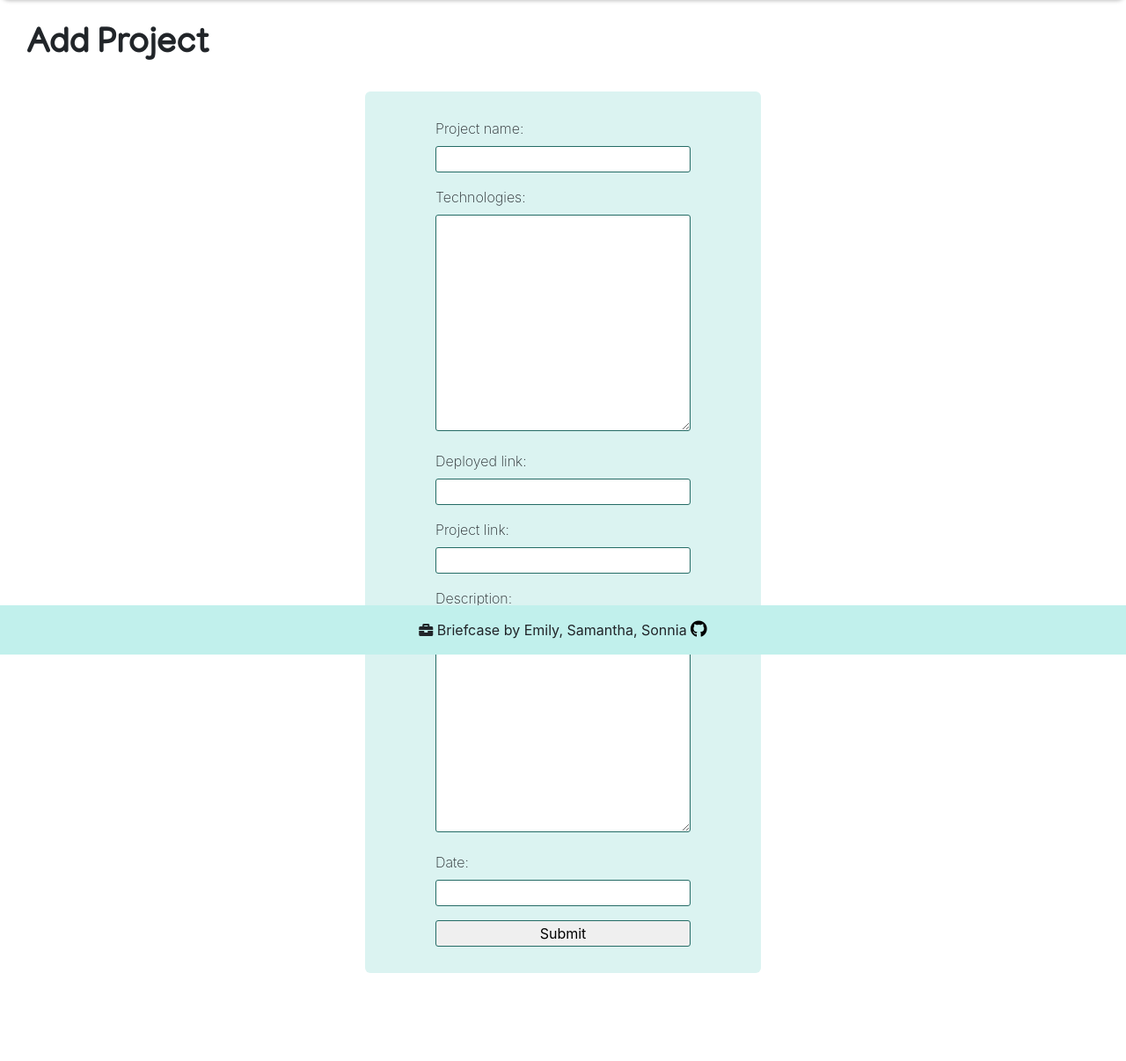
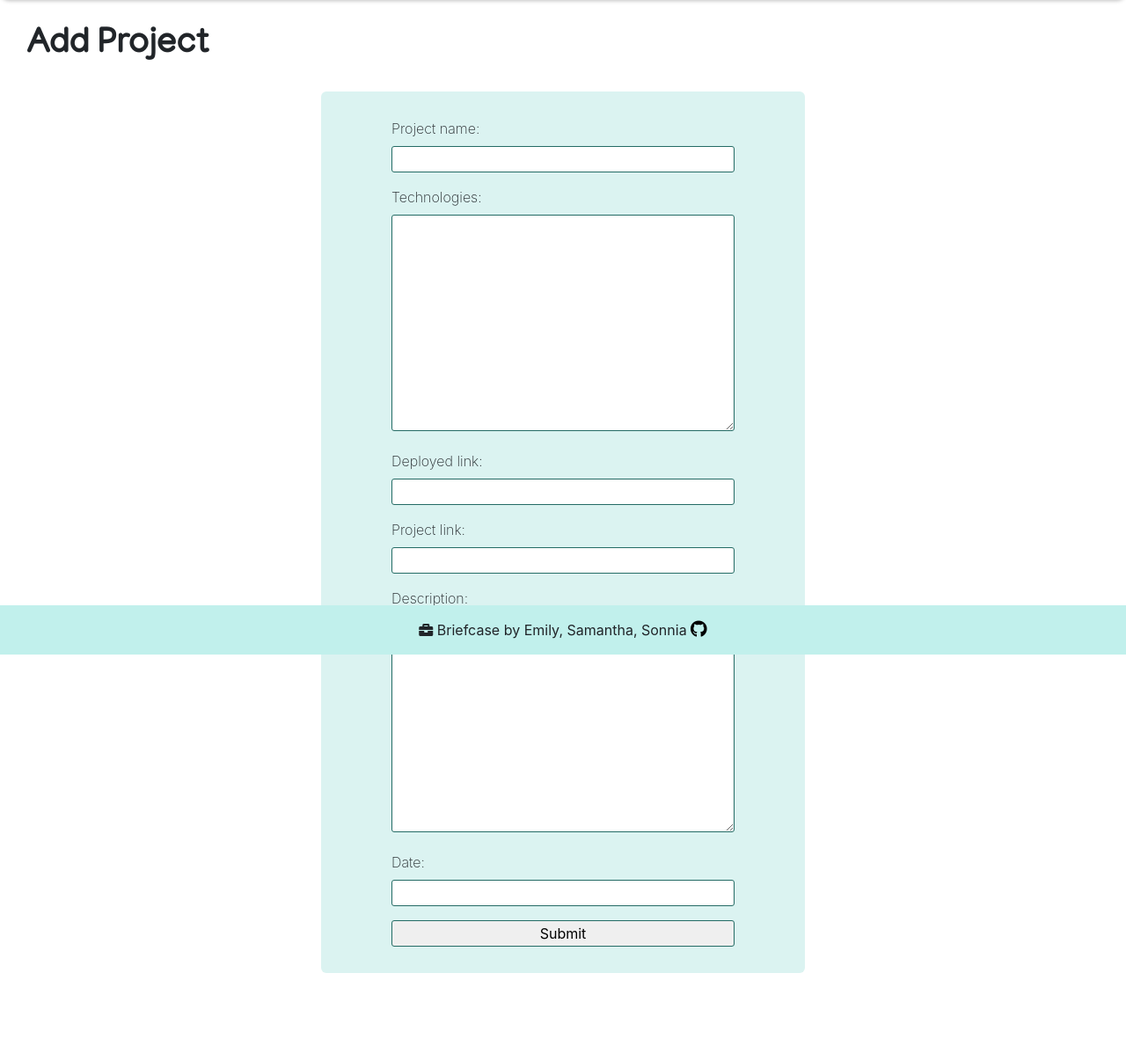
Before and after one commit to emilyc729/mybriefcase, a Django app: page /projects/create/ in a window 1280 px wide. Shown: the part 56-1262 px from the top of the page at 88% size. Run offline with Django 3.2, Linux system fonts and the light colour scheme; the visitor is signed in with stand-in values (Sample User, id 1); data that the repository does not hold is empty; some libraries are stand-ins or nearby versions.

Commit message:
widen form

```diff
--- a/main_app/static/css/style.css
+++ b/main_app/static/css/style.css
@@ -43,7 +43,7 @@ main.container-fluid {
     display: flex;
     justify-content: center;
     flex-direction: column;
-    width: 450px;
+    width: 550px;
     margin: 0 auto;
     margin-bottom: 100px;
     padding: 30px 80px;
```
